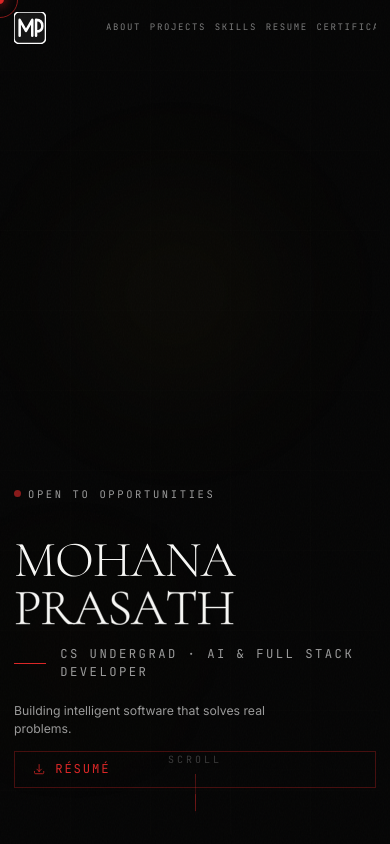
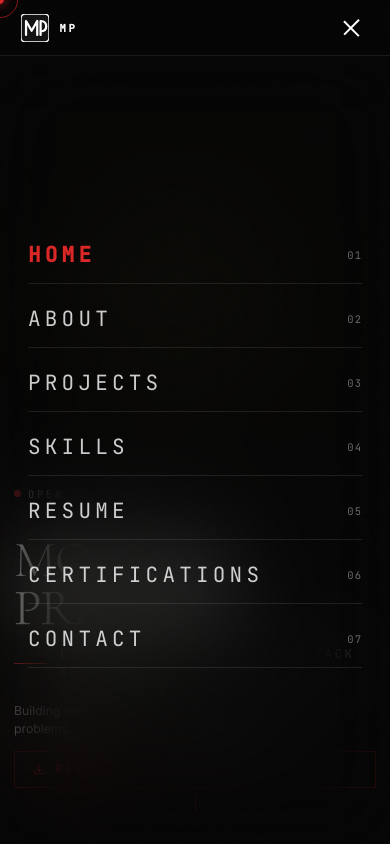
Before and after one commit to MohanaPrasathR/mohanaprasath.in, a Next.js app: page / in a window 390 px wide. Both pictures are taken after a click on the button "Toggle menu". Shown: the top 844 px of the page. Built offline with nearby package versions, Linux system fonts and the light colour scheme.

Commit message:
Add Arman-style mobile hamburger menu, disable cursor on mobile, and reduce section gaps

```diff
--- a/components/sections/About.tsx
+++ b/components/sections/About.tsx
@@ -30,7 +30,7 @@ export default function About() {
     <section
       id="about"
       ref={ref}
-      className="relative min-h-screen flex items-center px-6 md:px-12 lg:px-20 py-24 overflow-hidden"
+      className="relative flex items-center px-4 sm:px-8 md:px-12 lg:px-20 py-12 md:py-24 overflow-hidden"
     >
       {/* Background accent */}
       <div
--- a/components/ui/CustomCursor.tsx
+++ b/components/ui/CustomCursor.tsx
@@ -1,12 +1,20 @@
 'use client';
 
-import { useEffect, useRef } from 'react';
+import { useEffect, useState, useRef } from 'react';
 
 export default function CustomCursor() {
+  const [isTouchDevice, setIsTouchDevice] = useState(false);
   const dotRef = useRef<HTMLDivElement>(null);
   const ringRef = useRef<HTMLDivElement>(null);
 
   useEffect(() => {
+    // Disable custom cursor on mobile touch screens
+    const isTouch = window.matchMedia('(hover: none) and (pointer: coarse)').matches || 'ontouchstart' in window;
+    if (isTouch) {
+      setIsTouchDevice(true);
+      return;
+    }
+
     const dot = dotRef.current;
     const ring = ringRef.current;
     if (!dot || !ring) return;
@@ -20,7 +28,6 @@ export default function CustomCursor() {
     const onMouseMove = (e: MouseEvent) => {
       mouseX = e.clientX;
       mouseY = e.clientY;
-      // Instant zero-latency direct positioning for the core dot
       dot.style.transform = `translate3d(${mouseX - 5}px, ${mouseY - 5}px, 0)`;
     };
 
@@ -74,6 +81,8 @@ export default function CustomCursor() {
     };
   }, []);
 
+  if (isTouchDevice) return null;
+
   return (
     <>
       {/* Zero-latency Instant Red Dot */}
--- a/components/ui/Navbar.tsx
+++ b/components/ui/Navbar.tsx
@@ -1,7 +1,7 @@
 'use client';
 
 import { useEffect, useState } from 'react';
-import { motion } from 'framer-motion';
+import { motion, AnimatePresence } from 'framer-motion';
 
 const sections = [
   { id: 'hero',           label: 'Home' },
@@ -16,23 +16,22 @@ const sections = [
 export default function Navbar() {
   const [active, setActive] = useState('hero');
   const [scrolled, setScrolled] = useState(false);
+  const [menuOpen, setMenuOpen] = useState(false);
 
   useEffect(() => {
-    // Track scroll for background blur
-    const onScroll = () => setScrolled(window.scrollY > 40);
+    const onScroll = () => setScrolled(window.scrollY > 30);
     window.addEventListener('scroll', onScroll, { passive: true });
     return () => window.removeEventListener('scroll', onScroll);
   }, []);
 
   useEffect(() => {
-    // IntersectionObserver to highlight active section
     const observers: IntersectionObserver[] = [];
     sections.forEach(({ id }) => {
       const el = document.getElementById(id);
       if (!el) return;
       const obs = new IntersectionObserver(
         ([entry]) => { if (entry.isIntersecting) setActive(id); },
-        { threshold: 0.4 }
+        { threshold: 0.3 }
       );
       obs.observe(el);
       observers.push(obs);
@@ -41,76 +40,144 @@ export default function Navbar() {
   }, []);
 
   const scrollTo = (id: string) => {
+    setMenuOpen(false);
     const el = document.getElementById(id);
     if (el) el.scrollIntoView({ behavior: 'smooth' });
   };
 
   return (
     <motion.header
-      className="fixed top-0 left-0 right-0 z-[300] flex items-center justify-between px-4 sm:px-8 md:px-12 lg:px-20 h-16 md:h-20"
+      className="fixed top-0 left-0 right-0 z-[300] flex items-center justify-between px-6 md:px-12 lg:px-20 h-16 md:h-20"
       initial={{ opacity: 1, y: 0 }}
       animate={{ opacity: 1, y: 0 }}
     >
-      {/* Blur background on scroll */}
+      {/* Background overlay on scroll */}
       <div
         className="absolute inset-0 transition-all duration-500"
         style={{
-          backdropFilter: scrolled ? 'blur(20px)' : 'none',
-          WebkitBackdropFilter: scrolled ? 'blur(20px)' : 'none',
-          background: scrolled ? 'rgba(5,5,5,0.88)' : 'transparent',
-          borderBottom: scrolled ? '1px solid rgba(255,255,255,0.08)' : '1px solid transparent',
+          backdropFilter: scrolled || menuOpen ? 'blur(20px)' : 'none',
+          WebkitBackdropFilter: scrolled || menuOpen ? 'blur(20px)' : 'none',
+          background: scrolled || menuOpen ? 'rgba(5,5,5,0.92)' : 'transparent',
+          borderBottom: scrolled || menuOpen ? '1px solid rgba(255,255,255,0.08)' : '1px solid transparent',
         }}
       />
 
-      {/* Sleek Logo */}
+      {/* Arman-Style Monogram Logo */}
       <button
         onClick={() => scrollTo('hero')}
-        className="relative z-10 flex items-center gap-2.5 group shrink-0"
+        className="relative z-10 flex items-center gap-3 group shrink-0"
         aria-label="Back to top"
       >
         <svg
-          className="w-9 h-9 md:w-10 md:h-10 text-white transition-transform duration-300 group-hover:scale-105"
+          className="w-8 h-8 md:w-10 md:h-10 text-white transition-transform duration-300 group-hover:scale-105"
           viewBox="0 0 100 100"
           fill="none"
           xmlns="http://www.w3.org/2000/svg"
         >
-          <rect width="100" height="100" rx="16" fill="#141414" stroke="#FFFFFF" strokeWidth="5"/>
+          <rect width="100" height="100" rx="16" fill="#121212" stroke="#FFFFFF" strokeWidth="5"/>
           <path d="M18 75 V25 L38 60 L58 25 V75" stroke="#FFFFFF" strokeWidth="8" strokeLinecap="round" strokeLinejoin="round"/>
           <path d="M70 75 V25 Q90 25 90 45 Q90 62 70 62" stroke="#FFFFFF" strokeWidth="8" strokeLinecap="round" strokeLinejoin="round"/>
         </svg>
-        <span className="font-mono text-xs font-bold tracking-[0.25em] text-white hidden sm:inline-block">
+        <span
+          className="font-mono text-xs md:text-sm font-bold tracking-[0.25em] text-white"
+          style={{ fontFamily: "'JetBrains Mono', monospace" }}
+        >
           MP
         </span>
       </button>
 
-      {/* Nav links — responsive gap and scaling */}
-      <nav className="relative z-10 flex items-center gap-2.5 sm:gap-5 md:gap-8 max-w-[calc(100vw-120px)] overflow-x-auto no-scrollbar py-1">
+      {/* Desktop Navigation Links */}
+      <nav className="relative z-10 hidden md:flex items-center gap-8">
         {sections.slice(1).map(({ id, label }) => {
           const isActive = active === id;
           return (
             <button
               key={id}
               onClick={() => scrollTo(id)}
-              className="relative group text-[9px] sm:text-[11px] tracking-[0.18em] sm:tracking-[0.25em] uppercase font-mono transition-colors duration-300 whitespace-nowrap"
+              className="relative group text-xs tracking-[0.25em] uppercase font-mono transition-colors duration-300 py-1"
               style={{
                 fontFamily: "'JetBrains Mono', monospace",
-                color: isActive ? '#D4AF37' : 'rgba(154,154,154,0.8)',
+                color: isActive ? '#DC2626' : 'rgba(247,247,245,0.7)',
               }}
             >
               {label}
-              {/* Active underline */}
               <span
-                className="absolute -bottom-1 left-0 h-px bg-gold transition-all duration-300"
+                className="absolute -bottom-0.5 left-0 h-[2px] bg-red-600 transition-all duration-300"
                 style={{ width: isActive ? '100%' : '0%' }}
               />
-              {/* Hover underline for inactive */}
               {!isActive && (
-                <span className="absolute -bottom-1 left-0 h-px bg-white/20 w-0 group-hover:w-full transition-all duration-300" />
+                <span className="absolute -bottom-0.5 left-0 h-[2px] bg-white/30 w-0 group-hover:w-full transition-all duration-300" />
               )}
             </button>
           );
         })}
       </nav>
+
+      {/* Mobile Hamburger Button */}
+      <button
+        onClick={() => setMenuOpen(!menuOpen)}
+        className="relative z-50 md:hidden p-2 text-white focus:outline-none"
+        aria-label="Toggle menu"
+      >
+        <div className="w-6 h-5 flex flex-col justify-between">
+          <span
+            className={`w-full h-0.5 bg-white transition-transform duration-300 ${
+              menuOpen ? 'rotate-45 translate-y-2.5' : ''
+            }`}
+          />
+          <span
+            className={`w-full h-0.5 bg-white transition-opacity duration-300 ${
+              menuOpen ? 'opacity-0' : ''
+            }`}
+          />
+          <span
+            className={`w-full h-0.5 bg-white transition-transform duration-300 ${
+              menuOpen ? '-rotate-45 -translate-y-2.5' : ''
+            }`}
+          />
+        </div>
+      </button>
+
+      {/* Mobile Menu Drawer Overlay */}
+      <AnimatePresence>
+        {menuOpen && (
+          <motion.div
+            className="fixed inset-0 top-[64px] z-40 bg-bg/98 backdrop-blur-2xl md:hidden flex flex-col justify-center px-8 py-12"
+            initial={{ opacity: 0, y: -10 }}
+            animate={{ opacity: 1, y: 0 }}
+            exit={{ opacity: 0, y: -10 }}
+            transition={{ duration: 0.3 }}
+          >
+            <div className="flex flex-col gap-6">
+              {sections.map(({ id, label }, index) => {
+                const isActive = active === id;
+                return (
+                  <button
+                    key={id}
+                    onClick={() => scrollTo(id)}
+                    className="flex items-center justify-between text-left group border-b border-white/10 pb-4"
+                  >
+                    <span
+                      className={`text-2xl tracking-[0.2em] font-mono uppercase transition-colors duration-300 ${
+                        isActive ? 'text-red-600 font-bold' : 'text-white/80 group-hover:text-white'
+                      }`}
+                      style={{ fontFamily: "'JetBrains Mono', monospace" }}
+                    >
+                      {label}
+                    </span>
+                    <span
+                      className="font-mono text-xs text-white/40 tracking-widest"
+                      style={{ fontFamily: "'JetBrains Mono', monospace" }}
+                    >
+                      0{index + 1}
+                    </span>
+                  </button>
+                );
+              })}
+            </div>
+          </motion.div>
+        )}
+      </AnimatePresence>
     </motion.header>
   );
 }
```
Also changed, not shown: components/ui/SideDots.tsx (line endings or trailing spaces).
